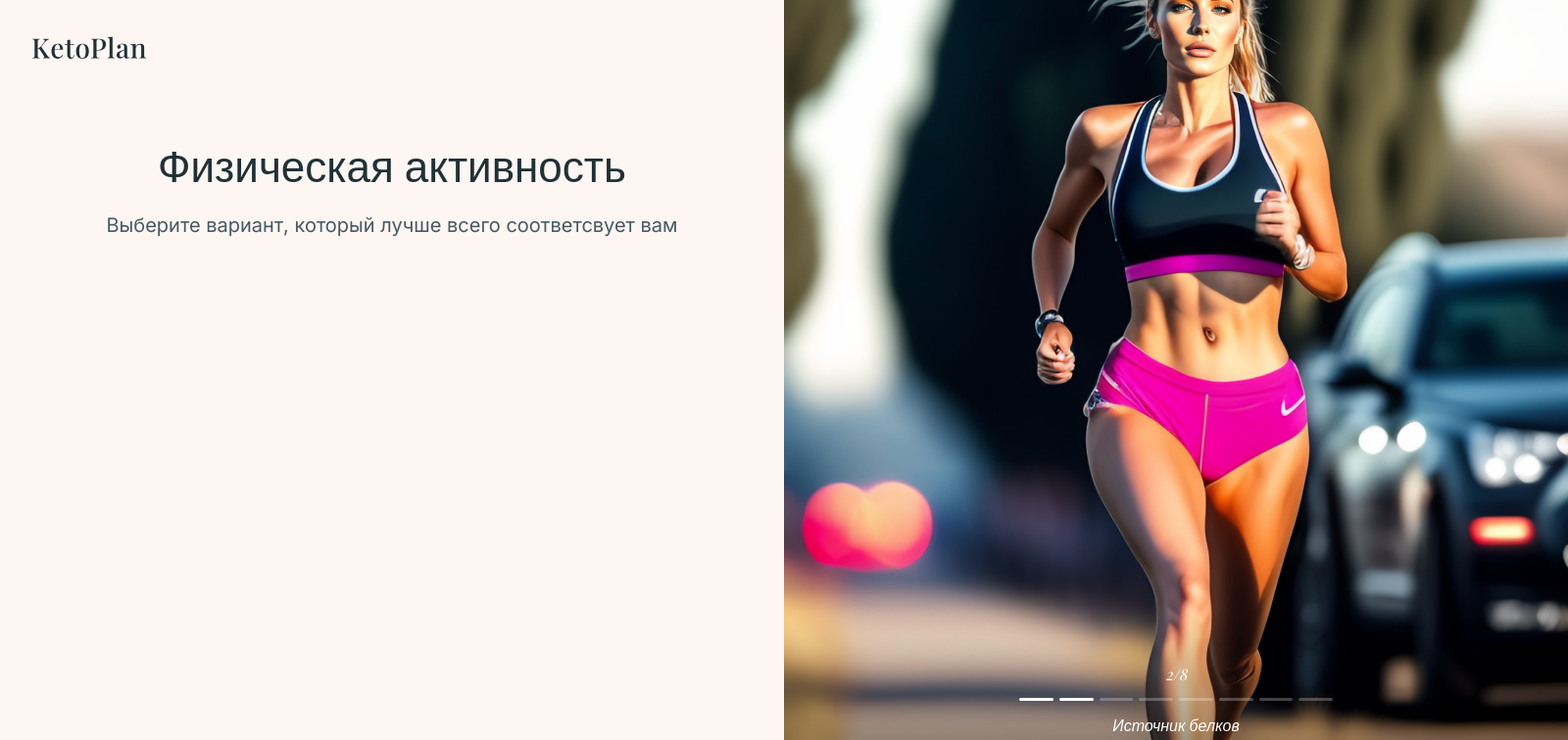
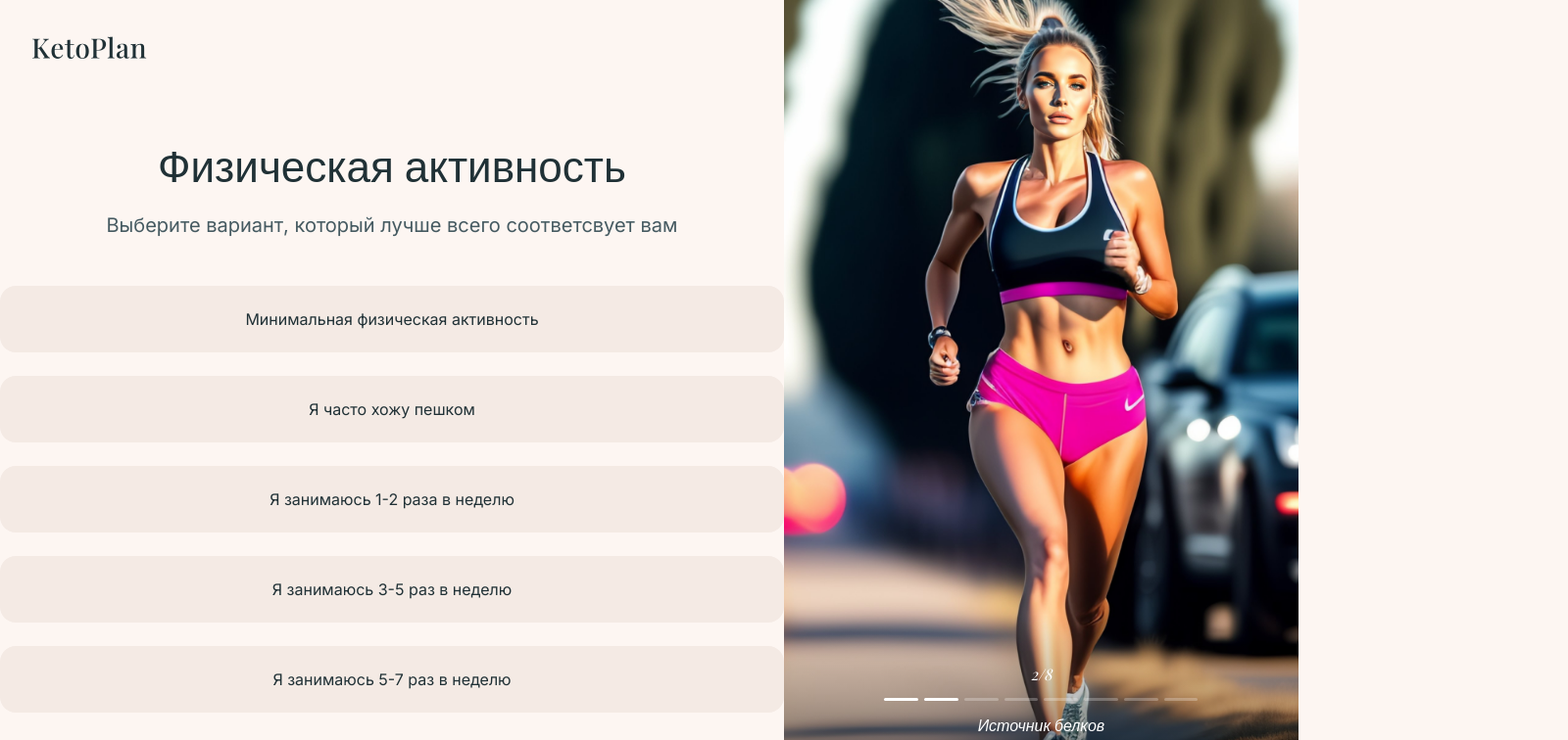
Before and after one commit to VityaSchel/ketoplan-diet, a Next.js app: page /plan in a window 1280 px wide. Shown: the top 756 px of the page at 98% size, 1600 px wide, since content can reach past the window. Built offline with nearby package versions, Linux system fonts and the light colour scheme; a web font is replaced by a local one.

Commit message:
Select, SelectOption

```diff
--- /dev/null
+++ b/src/ui/components/Select/Option/index.tsx
@@ -0,0 +1,14 @@
+import styles from './styles.module.scss'
+import cx from 'classnames'
+
+export default function Option(props: { selected: boolean, multi: boolean, onClick: () => any, children: string }) {
+  return (
+    <button
+      className={cx(styles.option, { [styles.selected]: props.selected })}
+      onClick={props.onClick}
+      type='button'
+    >
+      {props.children}
+    </button>
+  )
+}
--- /dev/null
+++ b/src/ui/components/Select/Option/styles.module.scss
@@ -0,0 +1,17 @@
+.option {
+  all: unset;
+  background-color: #F4EAE4;
+  padding: 24px;
+  border-radius: 16px;
+  transition: background-color 150ms ease-in-out;
+  cursor: pointer;
+
+  &:focus-visible {
+    outline: auto;
+  }
+
+  &.selected {
+    background-color: rgba(91, 143, 147, 0.25);
+    color: #4A6168;
+  }
+}
--- /dev/null
+++ b/src/ui/components/Select/index.tsx
@@ -0,0 +1,22 @@
+import Option from './Option'
+import styles from './styles.module.scss'
+import cx from 'classnames'
+
+export default function Select(props: { multi: true, options: { label: string, key: string }[], value: string[] | null, onChange: (newValue: string) => any }): JSX.Element
+export default function Select(props: { multi: false, options: { label: string, key: string }[], value: string | null, onChange: (newValue: string) => any }): JSX.Element
+export default function Select(props: { multi?: boolean, options: { label: string, key: string }[], value: string | string[] | null, onChange: (newValue: string) => any }): JSX.Element {
+  return (
+    <div className={cx(styles.select, { [styles.multi]: props.multi })}>
+      {props.options.map(option => (
+        <Option
+          multi={props.multi ?? false}
+          key={option.key}
+          selected={props.value !== null && (props.multi ? props.value.includes(option.key) : props.value === option.key)}
+          onClick={() => props.onChange(option.key)}
+        >
+          {option.label}
+        </Option>
+      ))}
+    </div>
+  )
+}
--- /dev/null
+++ b/src/ui/components/Select/styles.module.scss
@@ -0,0 +1,12 @@
+.select {
+  display: grid;
+  grid-template-columns: repeat(1, 1fr);
+  grid-row-gap: 24px;
+  grid-column-gap: 24px;
+  width: 800px;
+  max-width: 100%;
+
+  &.multi {
+    grid-template-columns: repeat(2, 1fr);
+  }
+}
--- a/src/ui/fragments/Plan/PlanForm/index.tsx
+++ b/src/ui/fragments/Plan/PlanForm/index.tsx
@@ -37,7 +37,7 @@ export default function PlanForm(props: { formik: FormikProps<PlanFormValues> })
     <form>
       {[
         <Screen1 key={1} />,
-        <Screen2 key={2} />
+        <Screen2 key={2} formik={props.formik} />
       ][screen]}
     </form>
   )
--- a/src/ui/fragments/Plan/PlanFormScreen/Screen1/GenderButton/styles.module.scss
+++ b/src/ui/fragments/Plan/PlanFormScreen/Screen1/GenderButton/styles.module.scss
@@ -6,7 +6,7 @@
   gap: 24px;
   cursor: pointer;
 
-  &:focus {
+  &:focus-visible {
     outline: auto;
   }
 
--- a/src/ui/fragments/Plan/PlanFormScreen/Screen1/index.tsx
+++ b/src/ui/fragments/Plan/PlanFormScreen/Screen1/index.tsx
@@ -6,11 +6,12 @@ import GenderButton from './GenderButton'
 import Male from '@/assets/Male.png'
 import Female from '@/assets/Female.png'
 
-export const ValidationSchema/* { [key in keyof PlanFormValues]?: Yup.AnySchema } */ = Yup.object<Partial<Record<keyof PlanFormValues, Yup.AnySchema>>>({
+// /* { [key in keyof PlanFormValues]?: Yup.AnySchema } */ = Yup.object<Partial<Record<keyof PlanFormValues, Yup.AnySchema>>>(
+export const ValidationSchema = {
   gender: Yup.string()
     .oneOf(['MALE', 'FEMALE'])
     .required()
-})
+}
 
 export default function Screen1() {
   return (
--- a/src/ui/fragments/Plan/PlanFormScreen/Screen2/index.tsx
+++ b/src/ui/fragments/Plan/PlanFormScreen/Screen2/index.tsx
@@ -1,6 +1,9 @@
 import PlanFormScreen from '@/ui/fragments/Plan/PlanFormScreen'
 import Screen2Image from '@/assets/PlanForm/Screen2.png'
 import * as Yup from 'yup'
+import Select from '@/ui/components/Select'
+import { FormikProps, useFormik } from 'formik'
+import { PlanFormValues } from '@/ui/fragments/Plan/PlanForm'
 
 export const ValidationSchema = {
   activityInterval: Yup.string()
@@ -8,7 +11,7 @@ export const ValidationSchema = {
     .required()
 }
 
-export default function Screen2() {
+export default function Screen2(props: { formik: FormikProps<PlanFormValues> }) {
   return (
     <PlanFormScreen
       title='Физическая активность'
@@ -16,7 +19,18 @@ export default function Screen2() {
       screen={2}
       image={Screen2Image}
     >
-
+      <Select
+        options={[
+          { label: 'Минимальная физическая активность', key: 'MINIMAL' },
+          { label: 'Я часто хожу пешком', key: 'FREQUENT_WALKS' },
+          { label: 'Я занимаюсь 1-2 раза в неделю', key: 'EXERCISE_ONCE_PER_WEEK' },
+          { label: 'Я занимаюсь 3-5 раз в неделю', key: 'EXERCISE_EVERY_OTHER_DAY' },
+          { label: 'Я занимаюсь 5-7 раз в неделю', key: 'EXERCISE_EVERYDAY' },
+        ]}
+        value={props.formik.values.activityInterval}
+        onChange={newValue => props.formik.setFieldValue('activityInterval', newValue)}
+        multi={false}
+      />
     </PlanFormScreen>
   )
 }
--- a/src/ui/fragments/Plan/PlanFormScreen/styles.module.scss
+++ b/src/ui/fragments/Plan/PlanFormScreen/styles.module.scss
@@ -70,7 +70,7 @@
   }
 
   .rightColumn {
-    $width: 800px;
+    $width: 41%;
     width: $width;
 
     .imageContainer {
```
